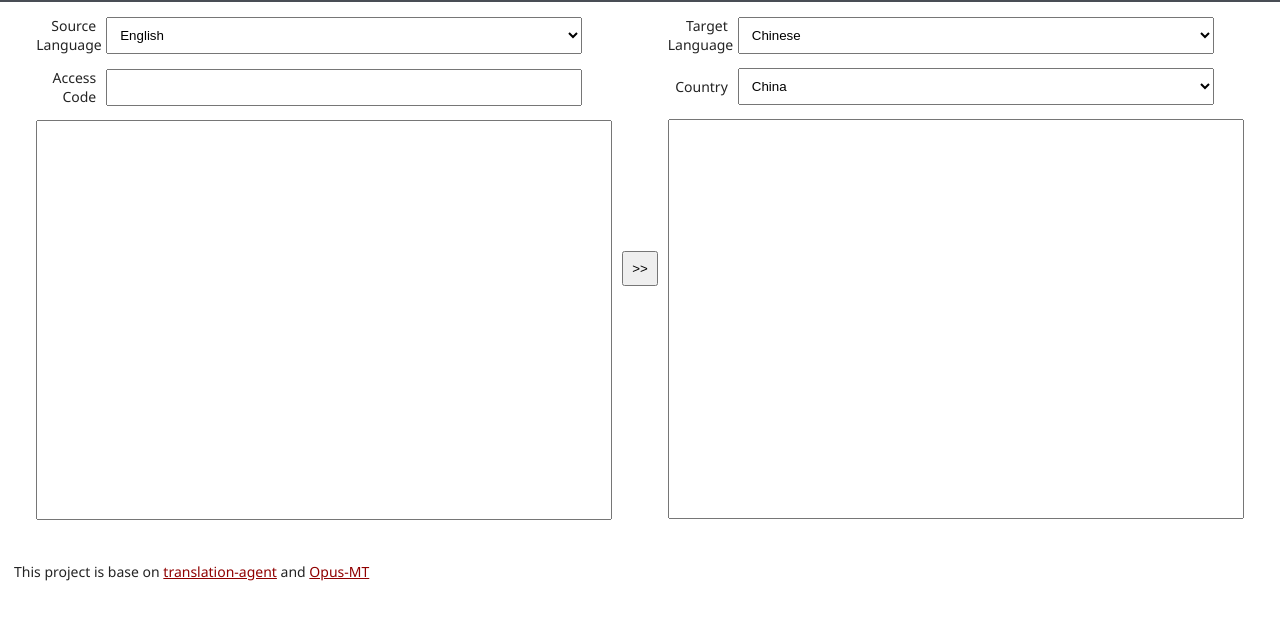
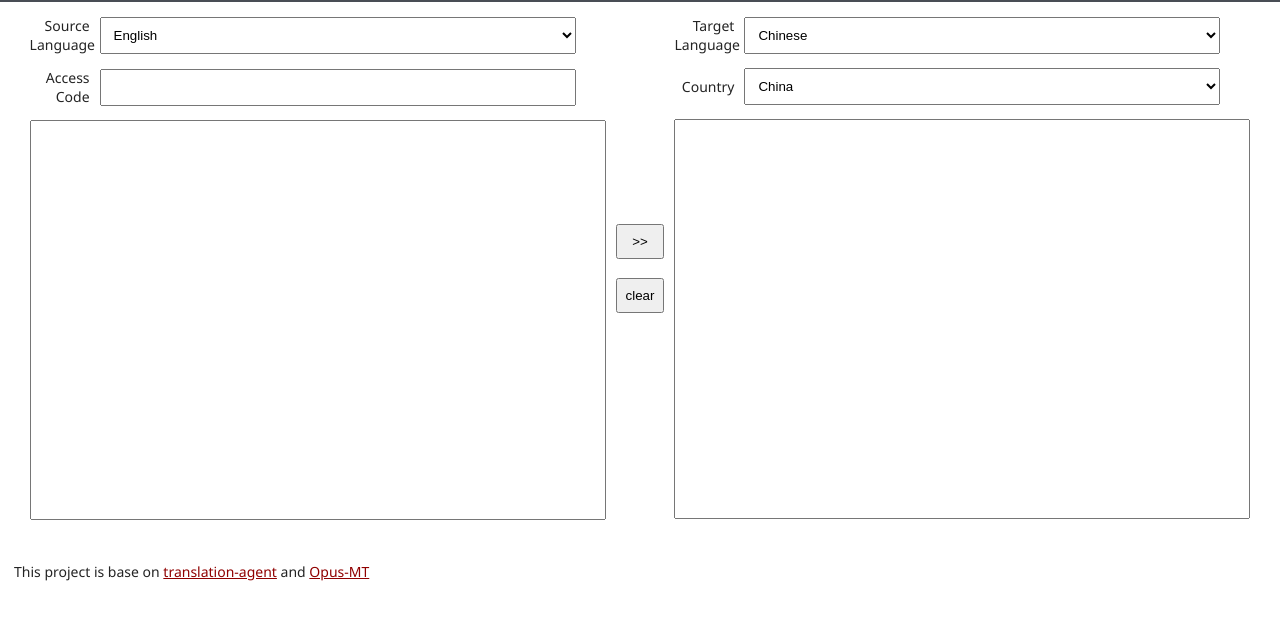
Before and after one commit to e1iaz/translation-website, a plain HTML site: page frontend/index.html in a window 1280 px wide. Shown: the part 89-708 px from the top of the page. Drawn offline with Linux system fonts and the light colour scheme.

Commit message:
add clear button.

```diff
--- a/frontend/index.html
+++ b/frontend/index.html
@@ -29,6 +29,8 @@
         </div>
         <div class="actions">
             <button onclick="doTranslate()">>></button>
+            <br>
+            <button onclick="doClear()">clear</button>
         </div>
         <div class="target-container">
             <div class="select-container">
--- a/frontend/main.js
+++ b/frontend/main.js
@@ -19,6 +19,7 @@ const base_url = "http://127.0.0.1:5000";
 
 function doTranslate() {
     document.getElementById('progress').style.display = "block";
+    document.getElementById('target_content').value = "";
     var accessCode = document.getElementById('accessCode').value;
     localStorage.setItem("accessCode", accessCode);
     fetch(base_url + '/api/translate', {
@@ -109,3 +110,9 @@ function selectCountry() {
     opt.innerHTML = "NO_COUNTRY";
     select.appendChild(opt);
 }
+
+function doClear(){
+    document.getElementById('progress').style.display = "none";
+    document.getElementById('source_content').value = "";
+    document.getElementById('target_content').value = "";
+}
```
